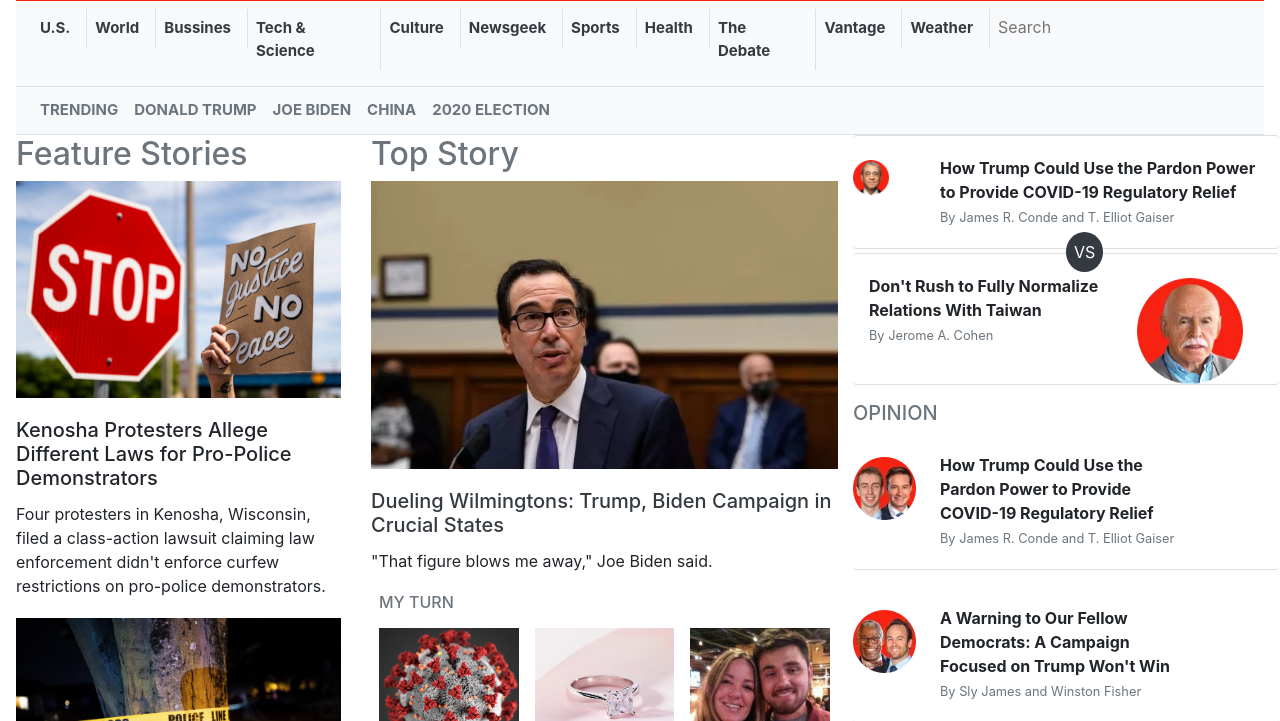
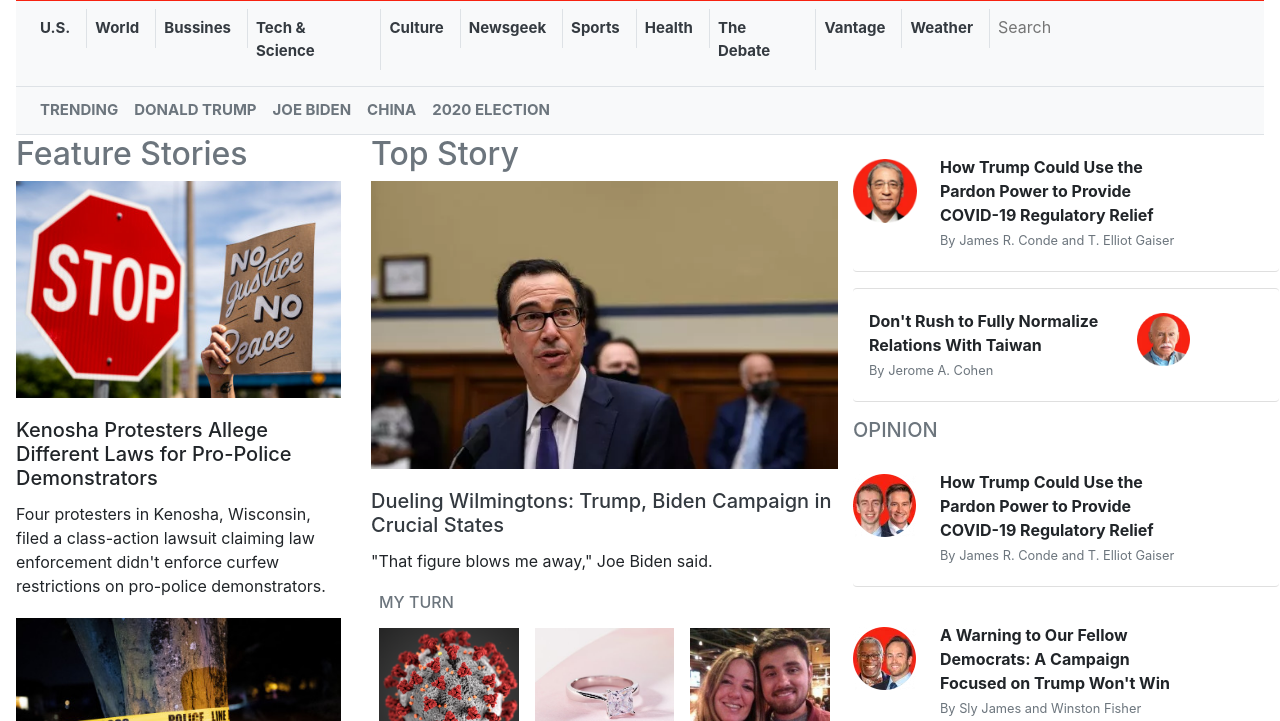
Before and after one commit to len23/news-week-bootstrap, a plain HTML site: page index.html in a window 1280 px wide. Shown: the part 79-800 px from the top of the page. Drawn offline with nearby package versions, Linux system fonts and the light colour scheme.

Commit message:
Add readme file

```diff
--- a/index.html
+++ b/index.html
@@ -327,12 +327,12 @@
         </div>
       </div>
       <div class="col px-4 px-lg-0">
-        <div class="card mb-1 border-left-0 border-right-0 position-relative">
+ <!--        <div class="card mb-1 border-left-0 border-right-0 position-relative">
           <div class="row no-gutters d-flex">
             <div class="col-2 col-lg-2 mt-lg-4">
               <img class="w-50 w-lg-75 pt-3 pt-lg-0" src="./images/gordon-chang.webp" class="card-img" alt="news-image">
             </div>
-            <div class="col-8 col-lg-10 pl-3">
+            <div class="col-8 pl-3">
               <div class="card-body pl-0">
                 <p class="card-text mb-0 font-weight-bold">How Trump Could Use the Pardon Power to Provide COVID-19 Regulatory Relief</p>
                 <p class="card-text mt-0"><small class="text-muted"> By
@@ -342,6 +342,20 @@
 
           </div>
           <div class="position-absolute vs-text bg-dark text-white border-radious rounded-circle p-2">VS</div>
+        </div> -->
+        <div class="card mb-3 border-top-0 border-left-0 border-right-0">
+          <div class="row no-gutters d-flex">
+            <div class="col-2 col-lg-2 mt-lg-4">
+              <img class="chang-img" src="./images/gordon-chang.webp" class="card-img" alt="news-image">
+            </div>
+            <div class="col-8">
+              <div class="card-body pl-3">
+                <p class="card-text mb-0 font-weight-bold">How Trump Could Use the Pardon Power to Provide COVID-19 Regulatory Relief</p>
+                <p class="card-text mt-0"><small class="text-muted">By
+                  James R. Conde and T. Elliot Gaiser</small></p>
+              </div>
+            </div>
+          </div>
         </div>
         <div class="card mb-3 border-left-0 border-right-0">
           <div class="row no-gutters d-flex">
@@ -352,7 +366,7 @@
               </div>
             </div>
             <div class="col-1 col-lg-3 mt-lg-4">
-              <img class="w-100 w-lg-50 pt-3 pt-lg-0" src="./images/jerome-cohen.webp" class="card-img" alt="news-image">
+              <img class="w-50 w-lg-50 pt-3 pt-lg-0" src="./images/jerome-cohen.webp" class="card-img" alt="news-image">
             </div>
           </div>
         </div>
--- a/styles/styles.css
+++ b/styles/styles.css
@@ -1,5 +1,9 @@
 .bg-principal {
   background-color: #f72210;
+}
+
+.chang-img {
+  width: 4rem;
 }
 
 .subs-btn {
```
Also changed, not shown: README.md, images/news-clone.png (added).
